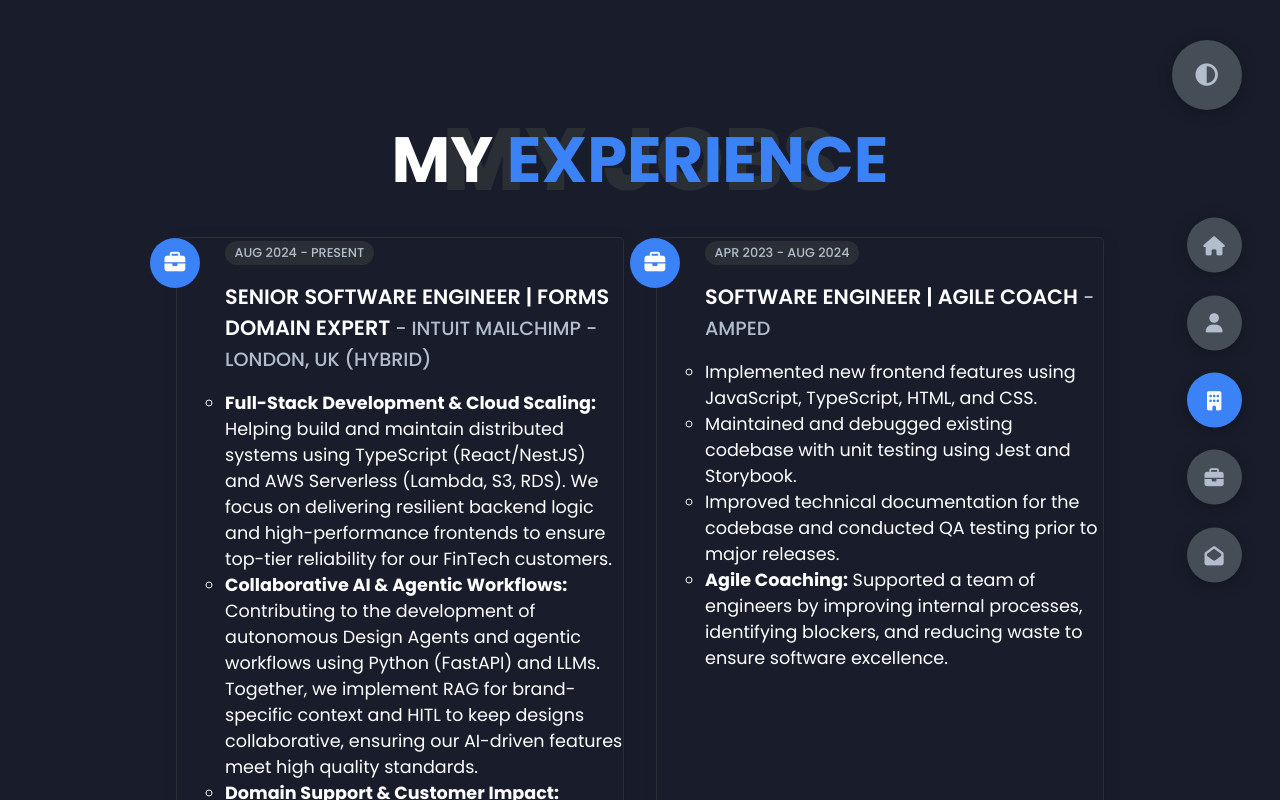
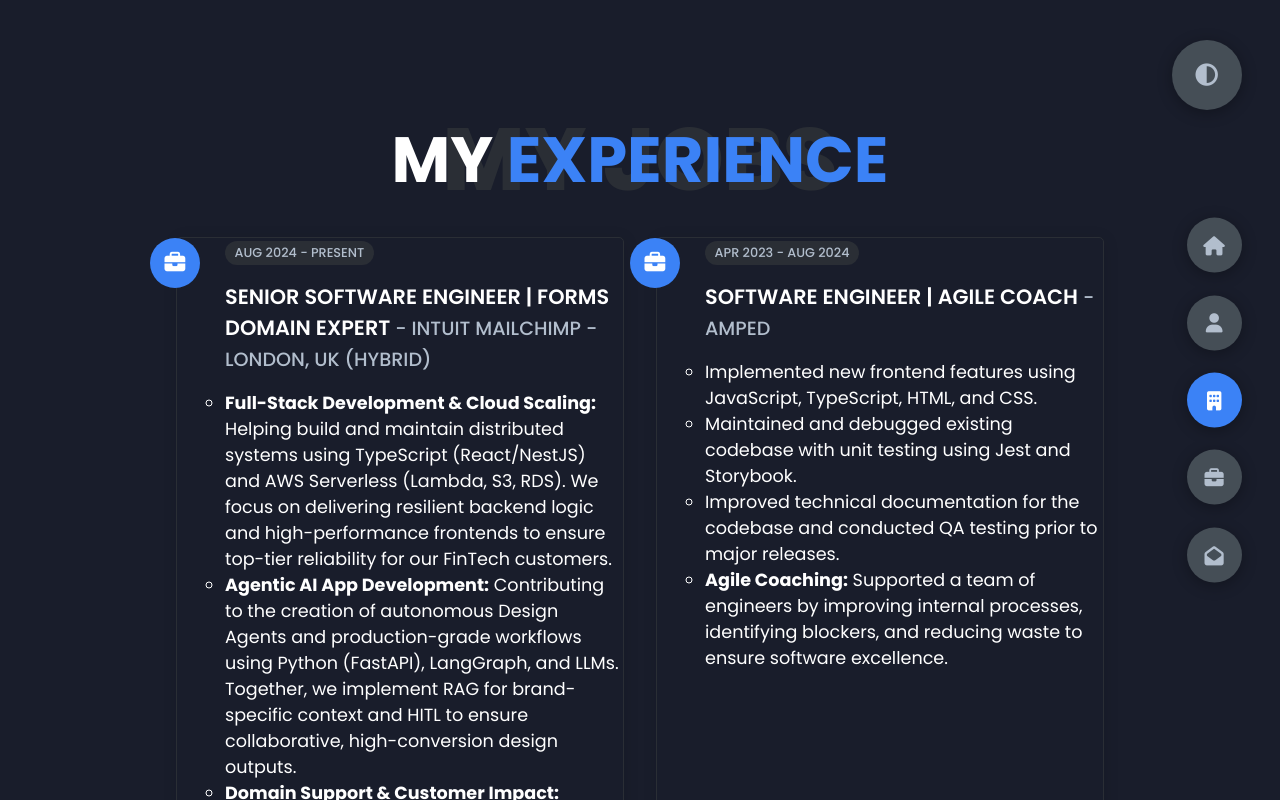
Before and after one commit to EvansRigopoulos/portfolio-Website, a React (Vite) app: page / in a window 1280 px wide. Both pictures are taken after a click on the element 1214 px from the left and 400 px from the top of the page. Shown: the top 800 px of the page. Built offline with nearby package versions, Linux system fonts and the light colour scheme.

Commit message:
Align Intuit experience with LinkedIn keywords: Agentic AI App Development, LangGraph, NestJS, and Lambda

```diff
--- a/src/components/Experience.tsx
+++ b/src/components/Experience.tsx
@@ -19,7 +19,7 @@ const Experience = () => {
           <div>
             <ul>
               <li><strong>Full-Stack Development & Cloud Scaling:</strong> Helping build and maintain distributed systems using TypeScript (React/NestJS) and AWS Serverless (Lambda, S3, RDS). We focus on delivering resilient backend logic and high-performance frontends to ensure top-tier reliability for our FinTech customers.</li>
-              <li><strong>Collaborative AI & Agentic Workflows:</strong> Contributing to the development of autonomous Design Agents and agentic workflows using Python (FastAPI) and LLMs. Together, we implement RAG for brand-specific context and HITL to keep designs collaborative, ensuring our AI-driven features meet high quality standards.</li>
+              <li><strong>Agentic AI App Development:</strong> Contributing to the creation of autonomous Design Agents and production-grade workflows using Python (FastAPI), LangGraph, and LLMs. Together, we implement RAG for brand-specific context and HITL to ensure collaborative, high-conversion design outputs.</li>
               <li><strong>Domain Support & Customer Impact:</strong> Supporting the Forms domain as a primary SME, helping our teams scale growth for mid-market businesses. I focus on bridging technical requirements with customer needs, working closely with Customer Success to solve complex challenges for our global users.</li>
               <li><strong>Acquisition Integration & Support:</strong> Assisting with the technical onboarding and integration efforts following the acquisition of Amped. I collaborated with multiple teams to sync our infrastructure into the Intuit ecosystem, providing a stable and unified experience for our transitioning customers.</li>
             </ul>
```
